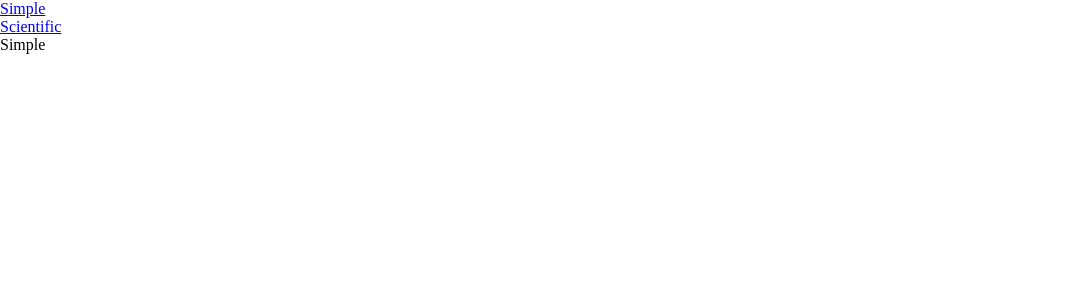
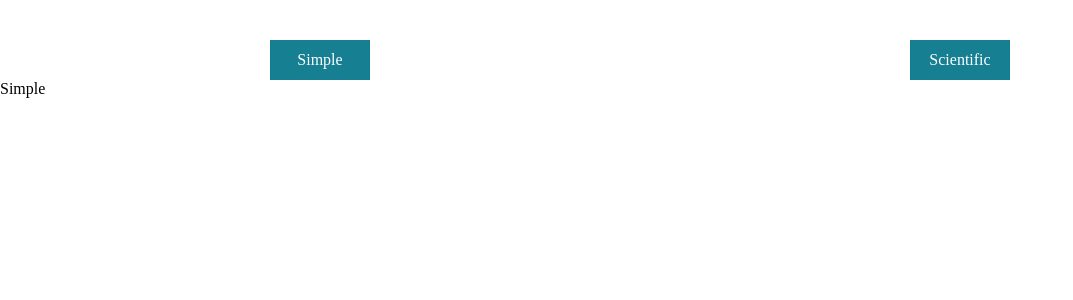
Before and after one commit to nasidulislam/simple-react-calculator, a React (Create React App) app: page / in a window 1280 px wide. Shown: the top 300 px of the page, without its empty margins (0-1073 px from the left). Built offline with nearby package versions, Linux system fonts and the light colour scheme; the HTML template or start-up script is replaced by a standard one.

Commit message:
calc-base: style nav links.

```diff
--- a/src/App.css
+++ /dev/null
@@ -1,2 +0,0 @@
-@import './core/css/reset.scss';
-@import './core/css/variables.scss';
--- a/src/App.js
+++ b/src/App.js
@@ -13,19 +13,22 @@ import { BrowserRouter as Router, Switch, Route } from 'react-router-dom';
 import classList from  './core/js/classList';
 
 // contains global styles
-import './App.css';
+import './App.scss';
 
-function App() {
+function App(props) {
   const types = content.states.types;
   const nav = content.nav;
 
   // hooks
   const [view, setView] = useState(types.simple);
+  function setCalcView(event) {
+    console.log(event.nativeEvent.target.target);
+  }
   return (
     <div className={content.containerClass}>
       <Router>
-        <div className={classList(content.classList.navContainerClass)}>
-          <nav>
+        <div>
+          <nav className={classList(content.classList.navContainerClass)}>
             <ul>
               {Object.keys(nav).map(idx => (
                 <Nav
@@ -33,6 +36,7 @@ function App() {
                   index={idx}
                   path={nav[idx].path}
                   name={nav[idx].name}
+                  onClick={setCalcView}
                 />
               ))}
             </ul>
@@ -41,6 +45,9 @@ function App() {
           <Switch>
            <Route path='/scientific'>
                 <Scientific />
+           </Route>
+           <Route path='/simple'>
+            <Simple />
            </Route>
            <Route path='/'>
                 <Simple />
--- /dev/null
+++ b/src/App.scss
@@ -0,0 +1,26 @@
+@import './core/css/reset.scss';
+@import './core/css/variables.scss';
+
+$nav-item-height: 40px;
+.app-container {
+    margin-top: 40px;
+
+    .nav-container ul {
+        display: flex;
+        justify-content: space-around;
+
+        li {
+            background-color: $brand-color;
+            height: $nav-item-height;
+            line-height: $nav-item-height;
+            text-align: center;
+            vertical-align: middle;
+            width: 100px;
+
+            a {
+                color: $white;
+                text-decoration: none;
+            }
+        }
+    }
+}
--- a/src/components/Nav/Nav.js
+++ b/src/components/Nav/Nav.js
@@ -4,7 +4,7 @@ import { Link } from "react-router-dom";
 export default function Nav(props) {
   return (
     <li>
-      <Link to={props.path}>{props.name}</Link>
+      <Link to={props.path} onClick={props.onClick}>{props.name}</Link>
     </li>
   );
 }
--- a/src/content.js
+++ b/src/content.js
@@ -1,7 +1,7 @@
 export default {
     containerClass: 'app-container',
     classList: {
-        navContainerClass: ''
+        navContainerClass: 'nav-container'
     },
     states: {
         types: {
--- a/src/core/css/variables.scss
+++ b/src/core/css/variables.scss
@@ -1,6 +1,7 @@
 $brand-color: #167F92;
 
 /* single colors */
+$black: #000000;
 $orange: #FFA500;
 $white: #fff;
 
```
